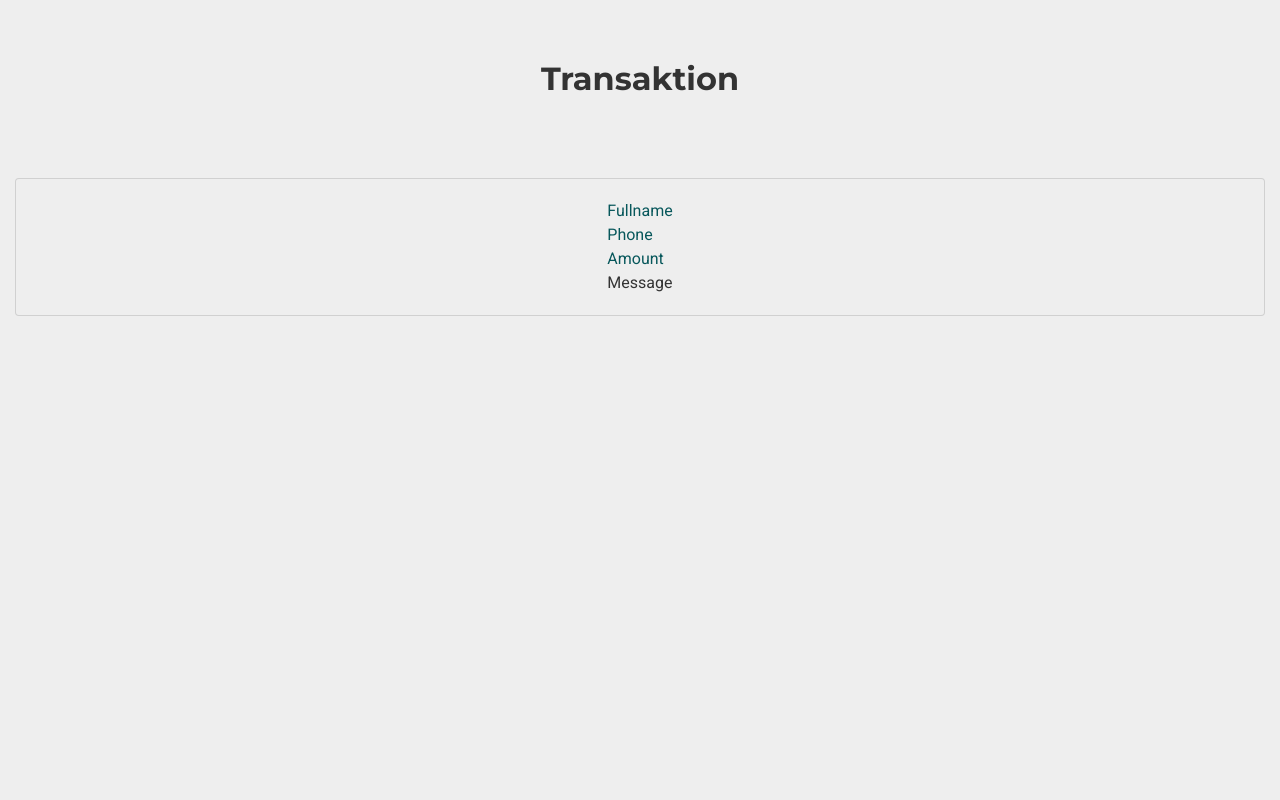
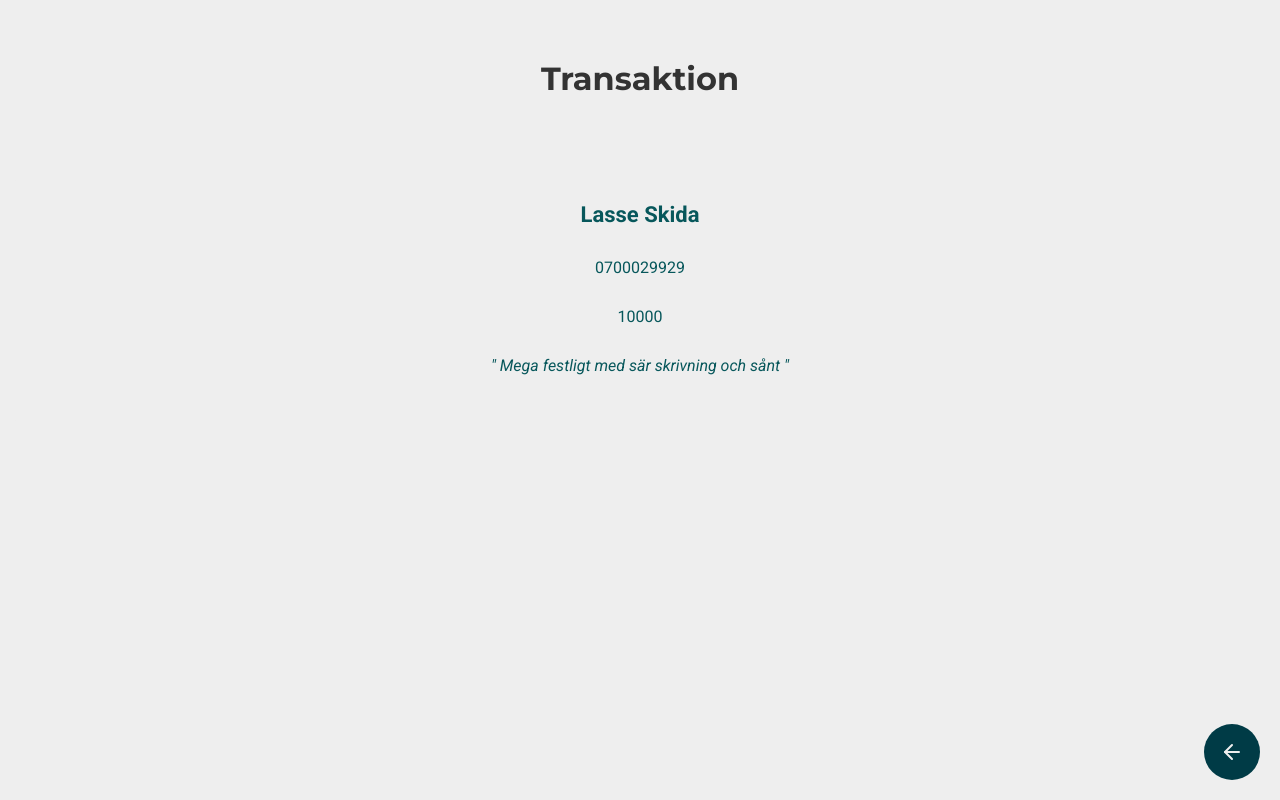
Before and after one commit to teeboteebo/pooff, a React (Create React App) app: page /enskild-transaktion in a window 1280 px wide. Built offline with nearby package versions, Linux system fonts and the light colour scheme.

Commit message:
styling content, button added

```diff
--- a/src/views/TransactionPage/index.js
+++ b/src/views/TransactionPage/index.js
@@ -1,143 +1,84 @@
 import React from 'react';
-import { Col, Row, Container } from 'reactstrap';
+import { ArrowLeft } from 'react-feather'
+import { Link } from 'react-router-dom'
+import { Col, Row, Container, Button } from 'reactstrap';
 
 const TransactionPage = () => {
 
   // const transactions = await fetch('/api/mytransactions')
-  // const transactions = [
-  //   {
-  //     sender: {
-  //       firstName: 'Don',
-  //       lastName: 'Bank'
-  //     },
-  //     receiver: {
-  //       firstName: 'Lasse',
-  //       lastName: 'Skida'
-  //     },
-  //     amount: 10000,
-  //     message: "Top up",
-  //     date: Date.now(),
-  //   },
-  //   {
-  //     sender: {
-  //       firstName: 'Don',
-  //       lastName: 'Bank'
-  //     },
-  //     receiver: {
-  //       firstName: 'Lasse',
-  //       lastName: 'Skida'
-  //     },
-  //     amount: 10000,
-  //     message: "Top up",
-  //     date: Date.now(),
-  //   },
-  //   {
-  //     sender: {
-  //       firstName: 'Don',
-  //       lastName: 'Bank'
-  //     },
-  //     receiver: {
-  //       firstName: 'Lasse',
-  //       lastName: 'Skida'
-  //     },
-  //     amount: 10000,
-  //     message: "Top up",
-  //     date: Date.now(),
-  //   },
-  //   {
-  //     sender: {
-  //       firstName: 'Don',
-  //       lastName: 'Bank'
-  //     },
-  //     receiver: {
-  //       firstName: 'Lasse',
-  //       lastName: 'Skida'
-  //     },
-  //     amount: 10000,
-  //     message: "Top up",
-  //     date: Date.now(),
-  //   },
-  //   {
-  //     sender: {
-  //       firstName: 'Don',
-  //       lastName: 'Bank'
-  //     },
-  //     receiver: {
-  //       firstName: 'Lasse',
-  //       lastName: 'Skida'
-  //     },
-  //     amount: 100000,
-  //     message: "Top up",
-  //     date: Date.now(),
-  //   },
-  //   {
-  //     sender: {
-  //       firstName: 'Don',
-  //       lastName: 'Bank'
-  //     },
-  //     receiver: {
-  //       firstName: 'Lasse',
-  //       lastName: 'Skida'
-  //     },
-  //     amount: 10000,
-  //     message: "Top up",
-  //     date: Date.now(),
-  //   },
-  //   {
-  //     sender: {
-  //       firstName: 'Lasse',
-  //       lastName: 'Bank'
-  //     },
-  //     receiver: {
-  //       firstName: 'Bank',
-  //       lastName: 'Skida'
-  //     },
-  //     amount: -10000,
-  //     message: "Top up",
-  //     date: Date.now(),
-  //   },
-  //   {
-  //     sender: {
-  //       firstName: 'Don',
-  //       lastName: 'Bank'
-  //     },
-  //     receiver: {
-  //       firstName: 'Lasse',
-  //       lastName: 'Skida'
-  //     },
-  //     amount: 10000,
-  //     message: "Top up",
-  //     date: Date.now(),
-  //   }
-  // ]
+  const transactions = [
+    {
+      sender: {
+        firstName: 'Don',
+        lastName: 'Bank',
+        phone: '97884 83884',
+      },
+      receiver: {
+        firstName: 'Lasse',
+        lastName: 'Skida',
+        phone: '0700029929',
+      },
+      amount: 10000,
+      message: "Mega festligt med sär skrivning och sånt",
+      date: Date.now(),
+    },
+  ]
 
   // let allSent = []
   // let allReceived = []
 
-  // transactions.forEach(trans => {
-  //   if (trans.amount > 0) {
-  //     allReceived.push(trans)
-  //   } else if (trans.amount < 0) {
-  //     allSent.push(trans)
-  //   }
-  // })
+  //  let val = transactions.find((trans, i) => {
+  //    return
+  //  })
+  //   return (
+  // <Container className="transaction" fluid={true}>
+  //   <h2 className="page-title">Transaktion</h2>
+  //   <Row>
+  //     <Col xs="12">
+  //       <div className="card">
+  //         <div className="card-body mx-auto">
+  //           <p className="name"> {val.firstName} </p>
+  //           <p className="phone">Phone</p>
+  //           <p className="amount">Amount</p>
+  //           <p className="message">"Message"</p>
+  //         </div>
+  //       </div>
+  //     </Col>
+  //   </Row>
+  // </Container>
+  //   )
+
+  let transaction = transactions.map((trans, i) => {
+    // format date and remove punctuation
+    // let date = new Date(transaction.date).toLocaleString('sv-SE', { day: "numeric", month: "short" })
+    // date = date.substring(0, date.length - 1);
     return (
-    <Container className="transaction" fluid={true}>
+      <Container className="transaction" key={'trans' + i} fluid={true}>
         <h2 className="page-title">Transaktion</h2>
         <Row>
           <Col xs="12">
             <div className="card">
-            <div className="card-body mx-auto">
-              <p className="name"> Fullname </p>
-              <p className="phone">Phone</p>
-              <p className="amount">Amount</p>
-              <p className="message">Message</p>
+              <div className="card-body mx-auto d-flex flex-column">
+                <p className="name"> {trans.receiver.firstName + ' ' + trans.receiver.lastName} </p>
+                <p className="phone">{trans.receiver.phone}</p>
+                <p className="amount"> {trans.amount} </p>
+                <p className="message">" {trans.message} "</p>
+
               </div>
             </div>
           </Col>
         </Row>
+        {/* <div className="mt-auto"> */}
+          <Link to="/mina-transaktioner">
+            <Button className="back-btn"><ArrowLeft /></Button>
+          </Link>
+        {/* </div> */}
       </Container>
     )
+
+  })
+  return transaction
+
 }
 
 export default TransactionPage
--- a/src/views/TransactionPage/styles.scss
+++ b/src/views/TransactionPage/styles.scss
@@ -1,10 +1,35 @@
 .transaction {
   .card {
+    border: none;
     background-color: var(--background);
-    .name,
-    .phone,
-    .amount {
-      color: var(--textColorContrast);
+    .card-body {
+      text-align: center;
+      .name,
+      .phone,
+      .amount,
+      .message {
+        color: var(--textColorContrast);
+        margin-bottom: 25px;
+      }
+      .name {
+        font-size: 22px;
+        font-weight: bold;
+      }
+      .message {
+        font-style: italic;
+      }
     }
   }
+  .back-btn {
+    position: absolute;
+    bottom: 20px;
+    right: 20px;
+    background-color: var(--transactionIncoming);
+    color: var(--background);
+    width: 56px;
+    height: 56px;
+    border: none;
+    border-radius: 50%;
+    padding: 0;
+  }
 }
```
Lines whose indentation alone changed are shown as unchanged.
